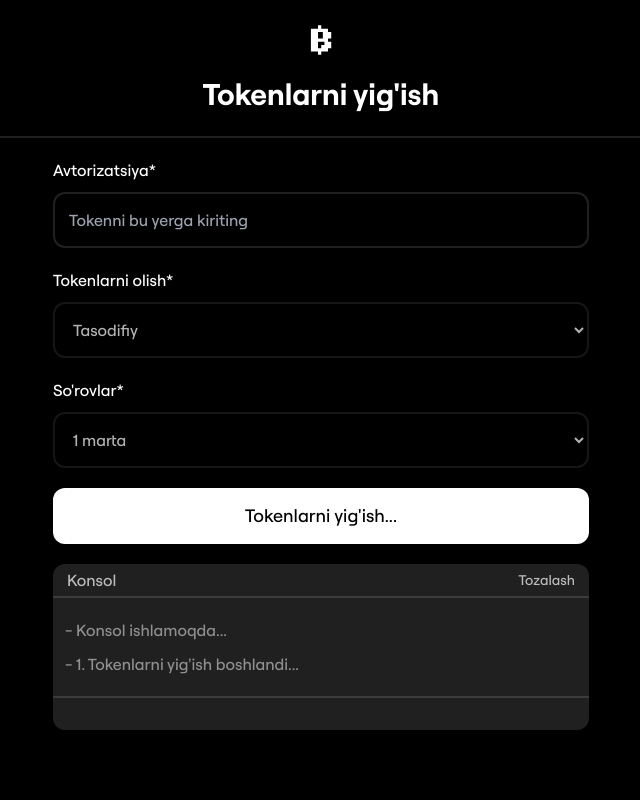
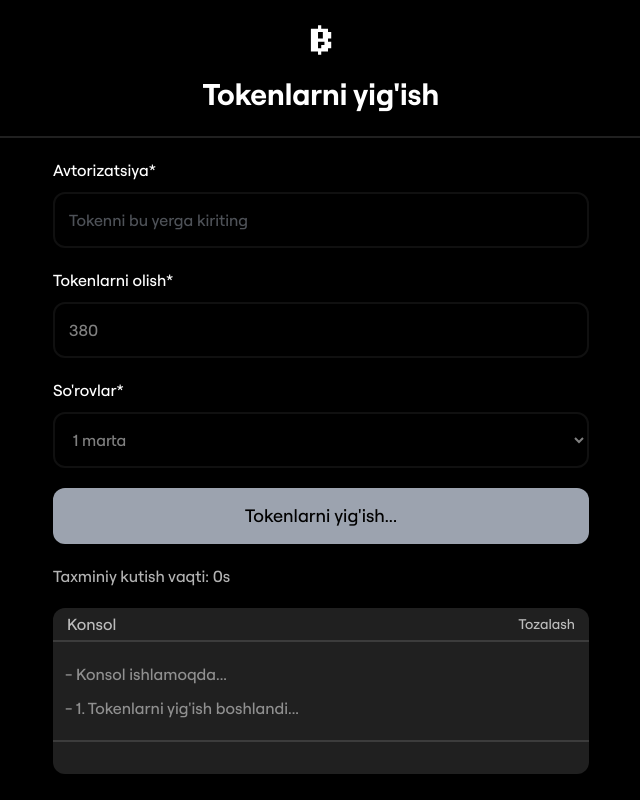
Before and after one commit to YaxyobekUz/claim-blum-tokens, a React (Vite) app: page /claim-tokens in a window 1280 px wide. Both pictures are taken after a click on the button "Boshlash". Shown: the whole page, without its empty margins (319-959 px from the left). Built offline with nearby package versions, Linux system fonts and the light colour scheme; no server answers; a web font is replaced by a local one.

Commit message:
add countdown to `claim tokens` page

```diff
--- a/src/index.css
+++ b/src/index.css
@@ -14,7 +14,7 @@
   input,
   select,
   textarea {
-    @apply block w-full bg-transparent py-3.5 px-3.5 rounded-xl border-2 border-secondary transition-colors duration-300 outline-none focus:border-white;
+    @apply block w-full bg-transparent py-3.5 px-3.5 rounded-xl border-2 border-secondary transition-colors duration-300 outline-none focus:border-white disabled:opacity-50;
   }
 
   option {
--- a/src/pages/ClaimTokens.jsx
+++ b/src/pages/ClaimTokens.jsx
@@ -1,16 +1,35 @@
-import React, { useRef, useState } from "react";
+import React, { useEffect, useRef, useState } from "react";
 
 // components
 import Blum from "../components/img/Blum";
 
 const ClaimTokens = () => {
+  const countRef = useRef(null);
   const consoleRef = useRef(null);
   const [JWT, setJWT] = useState(null);
   const [loader, setLoader] = useState(false);
+  const [tokensCount, setTokensCount] = useState(380);
   const savedToken = localStorage.getItem("gameToken");
   const [requestsCount, setRequestsCount] = useState(1);
-  const [tokensCount, setTokensCount] = useState("random");
   const baseUrl = "https://game-domain.blum.codes/api/v1/game/";
+
+  const displayCount = (count) => {
+    let s = count;
+    let ms = count * 1000;
+
+    if (countRef) {
+      countRef.current.innerHTML = s;
+
+      const interval = setInterval(() => {
+        s = s - 1;
+        countRef.current.innerHTML = s;
+      }, 1000);
+
+      setTimeout(() => {
+        clearInterval(interval);
+      }, ms);
+    }
+  };
 
   // display request response
   const displayRequestResponse = (msg, index) => {
@@ -29,21 +48,6 @@ const ClaimTokens = () => {
     return new Promise((resolve) => setTimeout(resolve, ms));
   };
 
-  const selectBlumPoints = () => {
-    let points = 136;
-    if (tokensCount === "many") {
-      points = Math.floor(Math.random() * 31) + 150;
-    } else if (tokensCount === "medium") {
-      points = Math.floor(Math.random() * 31) + 125;
-    } else if (tokensCount === "less") {
-      points = Math.floor(Math.random() * 31) + 100;
-    } else {
-      points = Math.floor(Math.random() * 121) + 80;
-    }
-
-    return points;
-  };
-
   // start
   const onStart = async () => {
     // add loader
@@ -52,7 +56,7 @@ const ClaimTokens = () => {
     // claim tokens
     for (let i = 0; i < requestsCount; i++) {
       // claim points
-      const points = selectBlumPoints();
+      const points = tokensCount;
 
       // req headers
       const headers = {
@@ -90,6 +94,7 @@ const ClaimTokens = () => {
         // playing
         const playTime = Math.floor(Math.random() * 11 + 50) * 1000;
         const msToS = playTime / 1000 + "s";
+        displayCount(playTime / 1000);
         displayRequestResponse("Tokenlarni yig'ish uchun vaqt: " + msToS, i);
         await wait(playTime);
 
@@ -111,9 +116,10 @@ const ClaimTokens = () => {
         displayRequestResponse("Yig'ilgan tokenlar: " + points, i);
 
         // sleep 2
-        if (requestsCount > 1) {
+        if (requestsCount > 1 && requestsCount - 1 !== i) {
           const sleep = Math.floor(Math.random() * 6 + 15) * 1000;
           const msToS = sleep / 1000 + "s";
+          displayCount(sleep / 1000);
           displayRequestResponse("Keyingi o'yin boshlanadi: " + msToS);
           await wait(sleep);
         } else {
@@ -171,20 +177,18 @@ const ClaimTokens = () => {
             <div className="space-y-2.5">
               <label htmlFor="tokens-count">Tokenlarni olish*</label>
 
-              {/* select */}
-              <select
-                className="h-14"
+              {/* input */}
+              <input
+                max={400}
+                type="number"
+                maxLength={3}
                 id="tokens-count"
                 disabled={loader}
+                defaultValue={380}
                 name="tokens-count"
-                defaultValue="random"
-                onChange={(e) => setTokensCount(e.target.value)}
-              >
-                <option value="many">Ko'proq</option>
-                <option value="medium">O'rta</option>
-                <option value="less">Kamroq</option>
-                <option value="random">Tasodifiy</option>
-              </select>
+                placeholder="Olinadigan tokenni kiriting..."
+                onChange={(e) => setTokensCount(Number(e.target.value.trim()))}
+              />
             </div>
 
             {/* requests */}
@@ -204,6 +208,21 @@ const ClaimTokens = () => {
                 <option value="3">3 marta</option>
                 <option value="4">4 marta</option>
                 <option value="5">5 marta</option>
+                <option value="6">6 marta</option>
+                <option value="7">7 marta</option>
+                <option value="8">8 marta</option>
+                <option value="9">9 marta</option>
+                <option value="10">10 marta</option>
+                <option value="11">11 marta</option>
+                <option value="12">12 marta</option>
+                <option value="13">13 marta</option>
+                <option value="14">14 marta</option>
+                <option value="15">15 marta</option>
+                <option value="16">16 marta</option>
+                <option value="17">17 marta</option>
+                <option value="18">18 marta</option>
+                <option value="19">19 marta</option>
+                <option value="20">20 marta</option>
               </select>
             </div>
 
@@ -211,12 +230,19 @@ const ClaimTokens = () => {
             <button
               disabled={loader}
               onClick={onStart}
-              className="flex items-center justify-center gap-3.5 shrink-0 w-full h-14 bg-white rounded-xl"
+              className="flex items-center justify-center gap-3.5 shrink-0 w-full h-14 bg-white rounded-xl disabled:bg-gray-400"
             >
               <span className="text-lg text-black">
-                {loader ? "Tokenlarni yig'ish..." : "Boshlash"}
+                {loader ? <span>Tokenlarni yig'ish...</span> : "Boshlash"}
               </span>
             </button>
+
+            {/* count */}
+            <div className="opacity-70">
+              <span>Taxminiy kutish vaqti: </span>
+              <span ref={countRef}>0</span>
+              <span>s</span>
+            </div>
           </div>
         </div>
       </div>
```
